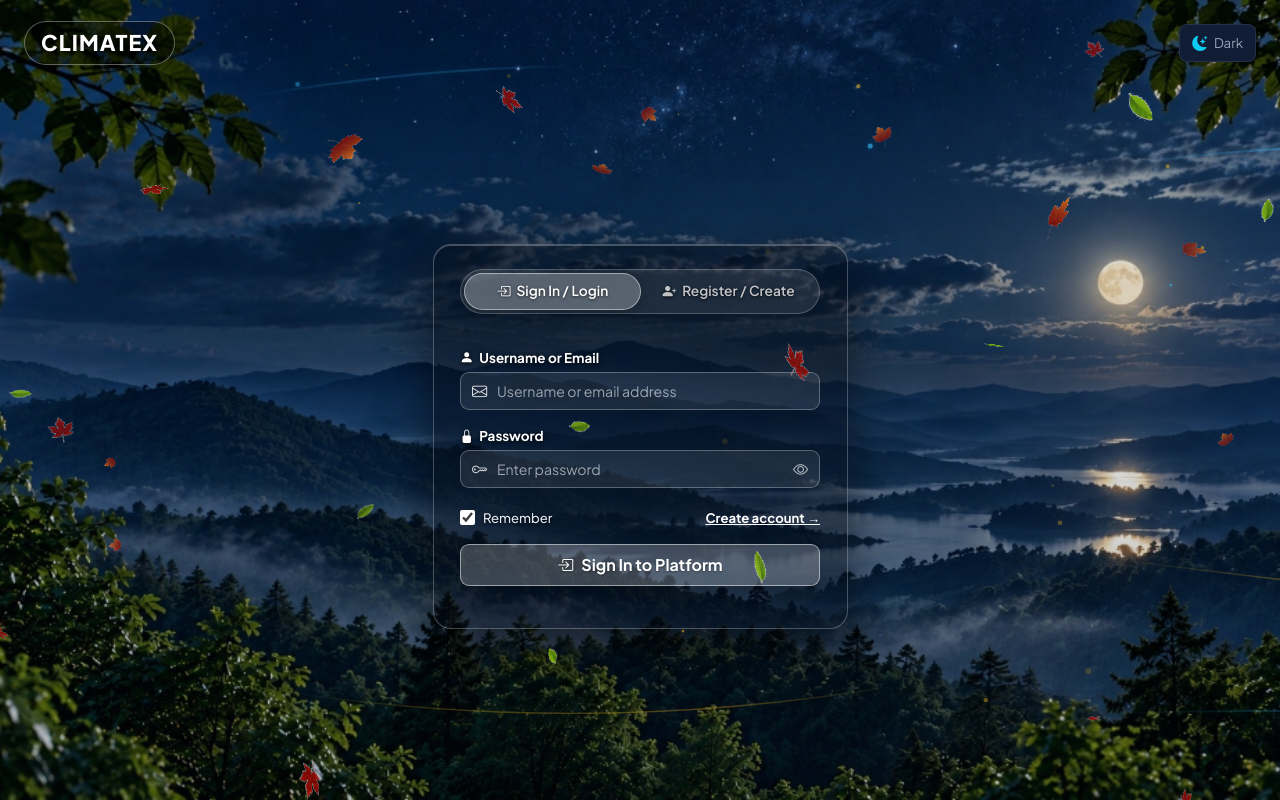
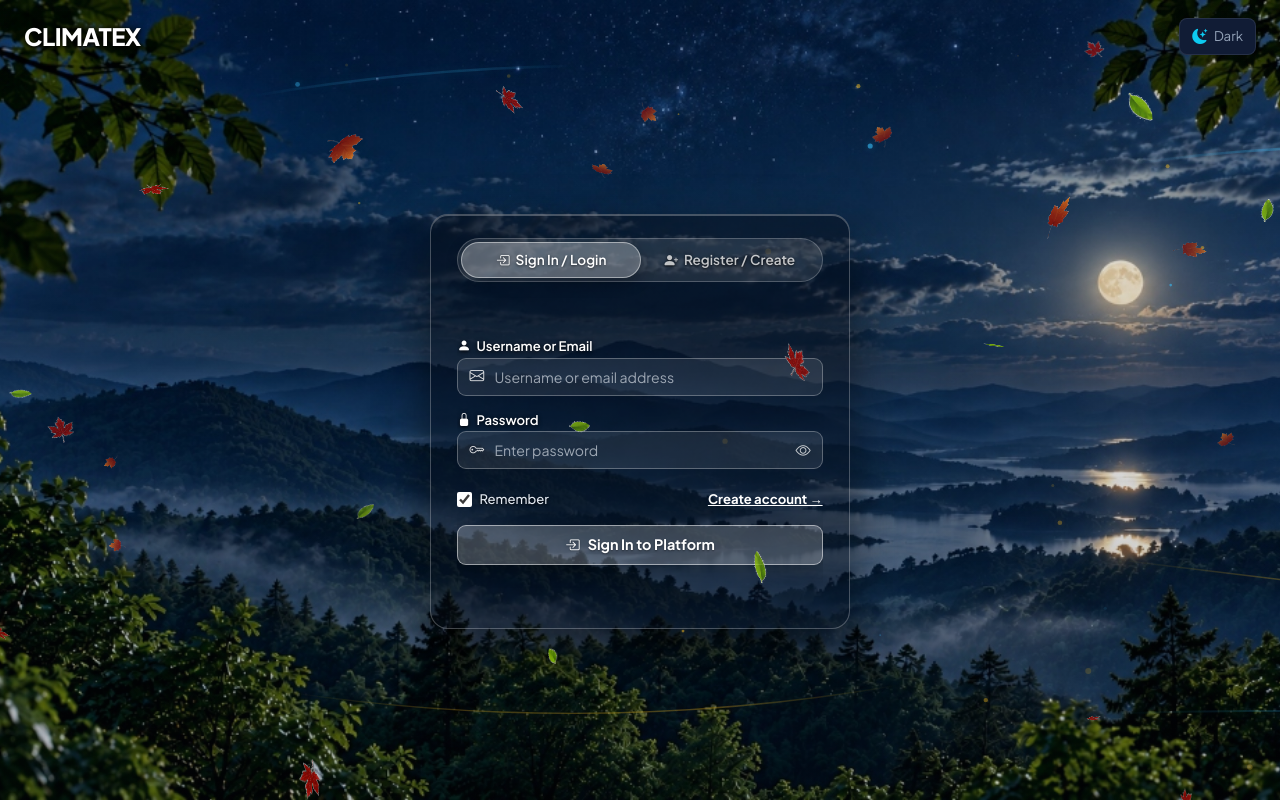
Before and after one commit to chiraglokhande/CLIMATEX, a Flask app: page / in a window 1280 px wide. Run offline with Flask 3, Linux system fonts and the light colour scheme.

Commit message:
style(auth): remove title capsule, force white brand title across both modes, and refine form alignment

```diff
--- a/public/css/style.css
+++ b/public/css/style.css
@@ -449,24 +449,25 @@ a:hover {
 .climatex-brand-name {
     color: #FFFFFF !important;
     font-weight: 800;
-    font-size: 1.35rem;
-    letter-spacing: 0.05em;
-    padding: 5px 16px;
-    border-radius: 9999px;
-    background: rgba(0, 0, 0, 0.40);
-    border: 1px solid rgba(255, 255, 255, 0.35);
-    text-shadow: 0 2px 4px rgba(0, 0, 0, 0.95);
+    font-size: 1.45rem;
+    letter-spacing: -0.02em;
+    background: transparent !important;
+    border: none !important;
+    border-radius: 0 !important;
+    padding: 0 !important;
+    text-shadow: 0 2px 8px rgba(0, 0, 0, 0.95), 0 1px 3px rgba(0, 0, 0, 0.95), 0 0 16px rgba(0, 0, 0, 0.85);
     display: inline-block;
     backdrop-filter: none !important;
     -webkit-backdrop-filter: none !important;
 }
 
 [data-theme="light"] .climatex-brand-name {
-    color: #FFFFFF !important;
-    background: rgba(15, 23, 42, 0.55);
-    border: 1px solid rgba(255, 255, 255, 0.65);
-    text-shadow: 0 2px 5px rgba(0, 0, 0, 0.95);
-    box-shadow: 0 4px 15px rgba(0, 0, 0, 0.25);
+    color: #FFFFFF !important; /* Pure white in light mode, NOT black, NOT in capsule */
+    background: transparent !important;
+    border: none !important;
+    border-radius: 0 !important;
+    padding: 0 !important;
+    text-shadow: 0 2px 8px rgba(0, 0, 0, 0.95), 0 1px 3px rgba(0, 0, 0, 0.95), 0 0 18px rgba(0, 0, 0, 0.9);
 }
 
 .brand-icon {
--- a/static/css/style.css
+++ b/static/css/style.css
@@ -449,24 +449,25 @@ a:hover {
 .climatex-brand-name {
     color: #FFFFFF !important;
     font-weight: 800;
-    font-size: 1.35rem;
-    letter-spacing: 0.05em;
-    padding: 5px 16px;
-    border-radius: 9999px;
-    background: rgba(0, 0, 0, 0.40);
-    border: 1px solid rgba(255, 255, 255, 0.35);
-    text-shadow: 0 2px 4px rgba(0, 0, 0, 0.95);
+    font-size: 1.45rem;
+    letter-spacing: -0.02em;
+    background: transparent !important;
+    border: none !important;
+    border-radius: 0 !important;
+    padding: 0 !important;
+    text-shadow: 0 2px 8px rgba(0, 0, 0, 0.95), 0 1px 3px rgba(0, 0, 0, 0.95), 0 0 16px rgba(0, 0, 0, 0.85);
     display: inline-block;
     backdrop-filter: none !important;
     -webkit-backdrop-filter: none !important;
 }
 
 [data-theme="light"] .climatex-brand-name {
-    color: #FFFFFF !important;
-    background: rgba(15, 23, 42, 0.55);
-    border: 1px solid rgba(255, 255, 255, 0.65);
-    text-shadow: 0 2px 5px rgba(0, 0, 0, 0.95);
-    box-shadow: 0 4px 15px rgba(0, 0, 0, 0.25);
+    color: #FFFFFF !important; /* Pure white in light mode, NOT black, NOT in capsule */
+    background: transparent !important;
+    border: none !important;
+    border-radius: 0 !important;
+    padding: 0 !important;
+    text-shadow: 0 2px 8px rgba(0, 0, 0, 0.95), 0 1px 3px rgba(0, 0, 0, 0.95), 0 0 18px rgba(0, 0, 0, 0.9);
 }
 
 .brand-icon {
--- a/templates/auth.html
+++ b/templates/auth.html
@@ -8,9 +8,9 @@
 <style>
 /* ==========================================================
    CLIMATEX - Pure Monochrome Frosted Glass Authentication
-   Strictly Zero Color (No Blue, No Green, No Accents)
-   Completely Transparent - Zero Blur on Heading
-   Static Box Dimensions (No Size Jump)
+   Strictly Zero Color (No Blue, No Green)
+   Zero Capsule on Title - Pure White in Both Light & Dark
+   Pixel-Perfect Symmetrical Alignment for Login & Register
    ========================================================== */
 
 /* 100% Completely Transparent Top Nav (Zero Blur) */
@@ -24,32 +24,40 @@ body.home-page-bg .climatex-nav.auth-nav-transparent {
     box-shadow: none !important;
     backdrop-filter: none !important;
     -webkit-backdrop-filter: none !important;
-    padding-top: 1rem !important;
+    padding-top: 1.1rem !important;
     padding-bottom: 0.25rem !important;
 }
 
-/* App Name in Top Nav: Clearly Visible in Light & Dark (NOT made dark) */
-.climatex-brand-name {
+/* App Name: NO Capsule, NOT Black in Light Mode, Pure WHITE in Both Modes */
+.climatex-brand-name,
+.navbar-brand span,
+.navbar-brand {
     color: #FFFFFF !important;
-    font-weight: 800;
-    font-size: 1.35rem;
-    letter-spacing: 0.05em;
-    padding: 5px 16px;
-    border-radius: 9999px;
-    background: rgba(0, 0, 0, 0.40);
-    border: 1px solid rgba(255, 255, 255, 0.35);
-    text-shadow: 0 2px 4px rgba(0, 0, 0, 0.95);
-    display: inline-block;
+    font-weight: 800 !important;
+    font-size: 1.5rem !important;
+    letter-spacing: -0.02em !important;
+    background: transparent !important;
+    border: none !important;
+    border-radius: 0 !important;
+    box-shadow: none !important;
+    padding: 0 !important;
+    margin: 0 !important;
+    display: inline-block !important;
+    text-shadow: 0 2px 8px rgba(0, 0, 0, 0.95), 0 1px 3px rgba(0, 0, 0, 0.95), 0 0 16px rgba(0, 0, 0, 0.85) !important;
     backdrop-filter: none !important;
     -webkit-backdrop-filter: none !important;
 }
 
-[data-theme="light"] .climatex-brand-name {
-    color: #FFFFFF !important; /* Preserved white, NOT made dark */
-    background: rgba(15, 23, 42, 0.55);
-    border: 1px solid rgba(255, 255, 255, 0.65);
-    text-shadow: 0 2px 5px rgba(0, 0, 0, 0.95);
-    box-shadow: 0 4px 15px rgba(0, 0, 0, 0.25);
+[data-theme="light"] .climatex-brand-name,
+[data-theme="light"] .navbar-brand span,
+[data-theme="light"] .navbar-brand {
+    color: #FFFFFF !important; /* Pure WHITE in light mode too - NOT black, NOT in capsule */
+    background: transparent !important;
+    border: none !important;
+    border-radius: 0 !important;
+    box-shadow: none !important;
+    padding: 0 !important;
+    text-shadow: 0 2px 8px rgba(0, 0, 0, 0.95), 0 1px 3px rgba(0, 0, 0, 0.95), 0 0 18px rgba(0, 0, 0, 0.9) !important;
 }
 
 /* Moving Leaves & Wind Canvas */
@@ -75,18 +83,18 @@ body.home-page-bg .climatex-nav.auth-nav-transparent {
     z-index: 5;
 }
 
-/* Static Modal Card Box (Strictly No Resizing) */
+/* Static Modal Card Box (Strictly Locked Size) */
 .auth-center-card-box {
-    width: 415px;
+    width: 420px;
     max-width: calc(100vw - 2rem);
 }
 
-/* Completely Transparent Monochrome Glass Card - Zero Blur & Static Size */
+/* Completely Transparent Glass Card - Zero Blur & Strictly Static Size */
 .auth-glass-card {
     width: 100%;
-    height: 385px;
-    min-height: 385px;
-    max-height: 385px;
+    height: 415px;
+    min-height: 415px;
+    max-height: 415px;
     box-sizing: border-box;
     display: flex;
     flex-direction: column;
@@ -97,7 +105,7 @@ body.home-page-bg .climatex-nav.auth-nav-transparent {
     border: 1px solid rgba(255, 255, 255, 0.25) !important;
     border-radius: 18px;
     box-shadow: 0 20px 50px rgba(0, 0, 0, 0.55), inset 0 1px 0 rgba(255, 255, 255, 0.25) !important;
-    padding: 1.5rem 1.65rem;
+    padding: 1.45rem 1.65rem;
     position: relative;
     z-index: 5;
     overflow: hidden;
@@ -119,6 +127,7 @@ body.home-page-bg .climatex-nav.auth-nav-transparent {
     padding: 3px;
     display: flex;
     position: relative;
+    flex-shrink: 0;
 }
 
 [data-theme="light"] .auth-switch-container {
@@ -132,8 +141,8 @@ body.home-page-bg .climatex-nav.auth-nav-transparent {
     background: transparent;
     color: rgba(255, 255, 255, 0.75);
     font-weight: 600;
-    font-size: 0.86rem;
-    padding: 7px 14px;
+    font-size: 0.85rem;
+    padding: 7px 12px;
     border-radius: var(--radius-full);
     transition: all 0.22s ease;
     display: inline-flex;
@@ -173,16 +182,52 @@ body.home-page-bg .climatex-nav.auth-nav-transparent {
     text-shadow: none;
 }
 
-/* Form Labels: High Contrast & Pure Monochrome */
+/* Forms Viewport: Strictly Static and Vertically Centered */
+.auth-forms-viewport {
+    flex: 1;
+    display: flex;
+    flex-direction: column;
+    justify-content: center;
+    position: relative;
+    min-height: 0;
+    overflow-y: auto;
+    scrollbar-width: none;
+}
+.auth-forms-viewport::-webkit-scrollbar {
+    display: none;
+}
+
+.auth-form-tab {
+    width: 100%;
+    animation: authFadeIn 0.22s ease-out;
+}
+
+/* Symmetrical Form Alignments */
+.auth-login-balanced {
+    display: flex;
+    flex-direction: column;
+    justify-content: center;
+    padding: 0.25rem 0;
+}
+
+.auth-register-balanced {
+    display: flex;
+    flex-direction: column;
+    justify-content: center;
+    padding: 0.1rem 0;
+}
+
+/* Form Labels: Pixel-Perfect Alignment */
 .auth-label {
-    font-size: 0.84rem;
-    font-weight: 700;
+    font-size: 0.82rem;
+    font-weight: 600;
     color: #FFFFFF !important;
     margin-bottom: 4px;
     display: flex;
     align-items: center;
     gap: 6px;
     text-shadow: 0 1px 4px rgba(0, 0, 0, 0.95);
+    line-height: 1.2;
 }
 
 [data-theme="light"] .auth-label {
@@ -190,17 +235,23 @@ body.home-page-bg .climatex-nav.auth-nav-transparent {
     text-shadow: 0 1px 2px rgba(255, 255, 255, 0.95);
 }
 
+/* Input Group & Centered Icons */
 .auth-input-group {
     position: relative;
+    display: flex;
+    align-items: center;
 }
 
 .auth-input-icon {
     position: absolute;
     left: 12px;
-    top: 50%;
-    transform: translateY(-50%);
+    top: 0;
+    bottom: 0;
+    margin: auto 0;
+    display: flex;
+    align-items: center;
     color: #FFFFFF;
-    font-size: 0.95rem;
+    font-size: 0.92rem;
     pointer-events: none;
     z-index: 2;
     opacity: 0.85;
@@ -222,6 +273,7 @@ body.home-page-bg .climatex-nav.auth-nav-transparent {
     padding: 6px 12px 6px 36px !important;
     transition: all 0.2s ease;
     font-weight: 600;
+    width: 100%;
 }
 
 .auth-input::placeholder {
@@ -255,8 +307,9 @@ body.home-page-bg .climatex-nav.auth-nav-transparent {
     box-shadow: 0 0 12px rgba(15, 23, 42, 0.2) !important;
 }
 
+/* Compact register inputs */
 .auth-input-sm {
-    height: 34px !important;
+    height: 35px !important;
     padding: 4px 10px 4px 34px !important;
     font-size: 0.84rem !important;
 }
@@ -264,11 +317,15 @@ body.home-page-bg .climatex-nav.auth-nav-transparent {
 .auth-password-toggle {
     position: absolute;
     right: 12px;
-    top: 50%;
-    transform: translateY(-50%);
+    top: 0;
+    bottom: 0;
+    margin: auto 0;
+    display: flex;
+    align-items: center;
+    justify-content: center;
     background: none;
     border: none;
-    color: rgba(255, 255, 255, 0.7);
+    color: rgba(255, 255, 255, 0.75);
     cursor: pointer;
     z-index: 2;
     padding: 0;
@@ -318,25 +375,28 @@ body.home-page-bg .climatex-nav.auth-nav-transparent {
     color: #0F172A !important;
 }
 
-/* Checkbox (Monochrome) */
+/* Aligned Checkboxes */
 .auth-remember-item {
     display: inline-flex;
     align-items: center;
-    gap: 8px;
+    gap: 7px;
     cursor: pointer;
     margin: 0;
+    font-size: 0.82rem;
     user-select: none;
 }
 
 .auth-remember-item input[type="checkbox"] {
     width: 15px;
     height: 15px;
+    margin: 0;
     accent-color: #FFFFFF;
     cursor: pointer;
 }
 
 /* Monochrome Glass Button (Zero Color) */
 .btn-auth-glass {
+    height: 40px;
     background: rgba(255, 255, 255, 0.22) !important;
     border: 1px solid rgba(255, 255, 255, 0.5) !important;
     box-shadow: 0 4px 18px rgba(0, 0, 0, 0.3) !important;
@@ -344,6 +404,8 @@ body.home-page-bg .climatex-nav.auth-nav-transparent {
     border-radius: 9px;
     transition: all 0.22s ease;
     text-shadow: 0 1px 2px rgba(0, 0, 0, 0.4);
+    font-size: 0.9rem;
+    font-weight: 700;
 }
 
 .btn-auth-glass:hover {
@@ -373,7 +435,7 @@ body.home-page-bg .climatex-nav.auth-nav-transparent {
     border: 1px solid rgba(255, 255, 255, 0.35);
     color: #FFFFFF;
     border-radius: 8px;
-    padding: 6px 12px;
+    padding: 5px 12px;
     font-size: 0.8rem;
     font-weight: 600;
     margin-bottom: 0.5rem;
@@ -381,34 +443,6 @@ body.home-page-bg .climatex-nav.auth-nav-transparent {
     align-items: flex-start;
     gap: 8px;
     text-shadow: 0 1px 2px rgba(0, 0, 0, 0.8);
-}
-
-/* Static Inner Forms Viewport (Prevents any Box Resizing or Shifting) */
-.auth-forms-viewport {
-    flex: 1;
-    display: flex;
-    flex-direction: column;
-    justify-content: center;
-    position: relative;
-    min-height: 0;
-    overflow-y: auto;
-    scrollbar-width: none;
-}
-.auth-forms-viewport::-webkit-scrollbar {
-    display: none;
-}
-
-/* Perfectly Balanced Form in Login Box */
-.auth-form-tab {
-    width: 100%;
-    animation: authFadeIn 0.22s ease-out;
-}
-
-.auth-login-balanced {
-    display: flex;
-    flex-direction: column;
-    justify-content: center;
-    padding: 0.2rem 0;
 }
 
 @keyframes authFadeIn {
@@ -505,15 +539,15 @@ body.home-page-bg .climatex-nav.auth-nav-transparent {
                             </a>
                         </div>
 
-                        <button type="submit" class="btn btn-auth-glass w-100 py-2 fs-6 fw-bold d-flex align-items-center justify-content-center gap-2" id="loginSubmitBtn">
+                        <button type="submit" class="btn btn-auth-glass w-100 d-flex align-items-center justify-content-center gap-2" id="loginSubmitBtn">
                             <i class="bi bi-box-arrow-in-right"></i> Sign In to Platform
                         </button>
                     </form>
                 </div>
 
-                <!-- OPTION 2: REGISTER FORM -->
+                <!-- OPTION 2: REGISTER FORM (Perfect Alignment Inside Box) -->
                 <div id="registerFormContainer" class="auth-form-tab {% if active_tab != 'register' %}d-none{% endif %}">
-                    <form method="POST" action="{{ url_for('auth.register') }}" id="registerForm">
+                    <form method="POST" action="{{ url_for('auth.register') }}" id="registerForm" class="auth-register-balanced">
 
                         <div class="row g-2 mb-2">
                             <div class="col-6">
@@ -577,7 +611,7 @@ body.home-page-bg .climatex-nav.auth-nav-transparent {
                             </label>
                         </div>
 
-                        <button type="submit" class="btn btn-auth-glass w-100 py-2 fs-6 fw-bold mb-2 d-flex align-items-center justify-content-center gap-2" id="registerSubmitBtn">
+                        <button type="submit" class="btn btn-auth-glass w-100 mb-2 d-flex align-items-center justify-content-center gap-2" id="registerSubmitBtn">
                             <i class="bi bi-person-check-fill"></i> Register / Create Account
                         </button>
 
```
Also changed, not shown: public/static/css/style.css (+13 -12 lines).
